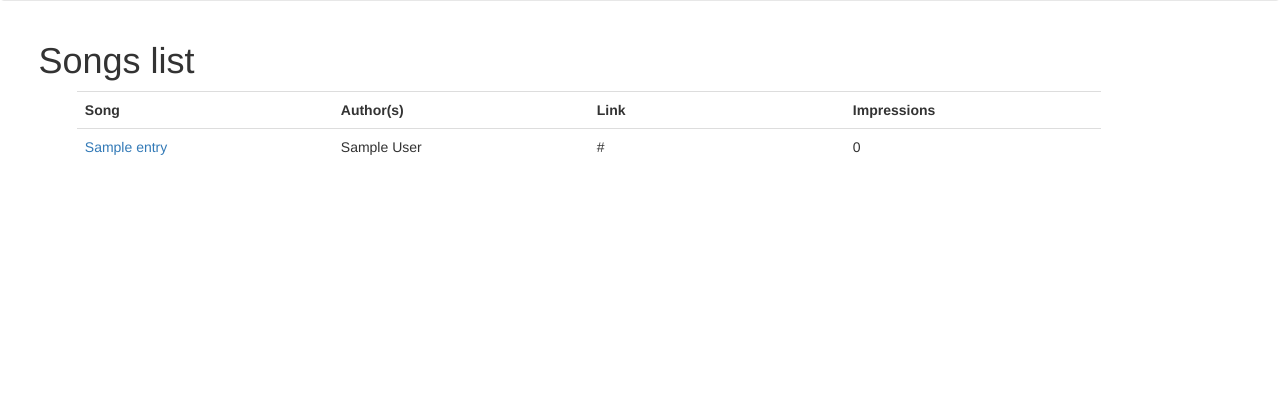
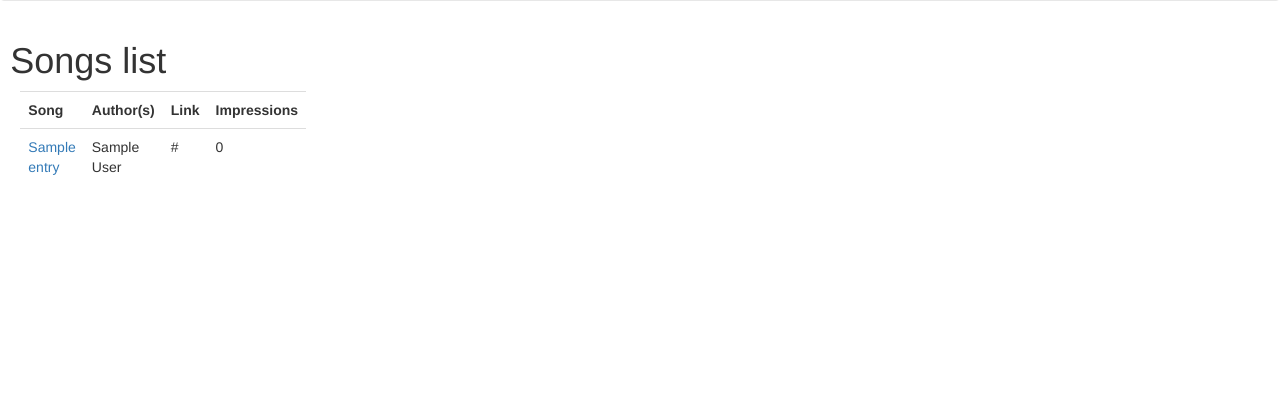
Before and after one commit to zardoru/becgi, a Flask app: page /impressions/ in a window 1280 px wide. Shown: the part 381-800 px from the top of the page. Run offline with Flask 2, Linux system fonts and the light colour scheme; tables that the repository leaves empty hold one stand-in row (values such as "Sample post"); parts of the project's set-up code (start-up, migrations or seed data) failed here and were passed over; some libraries are stand-ins or nearby versions.

Commit message:
Fix table layout on songs list

```diff
--- a/templates/impressions.html
+++ b/templates/impressions.html
@@ -2,7 +2,7 @@
 {% block content %}
 
 <h1 style="padding-left: 3%"> Songs list </h1>
-<table class="table" style="margin-left: 6%; width: 80%; table-layout: fixed">
+<table class="table" style="margin-left: 6%; width: 80%">
     <tr>
         <td>
             <b>Song</b>
```
